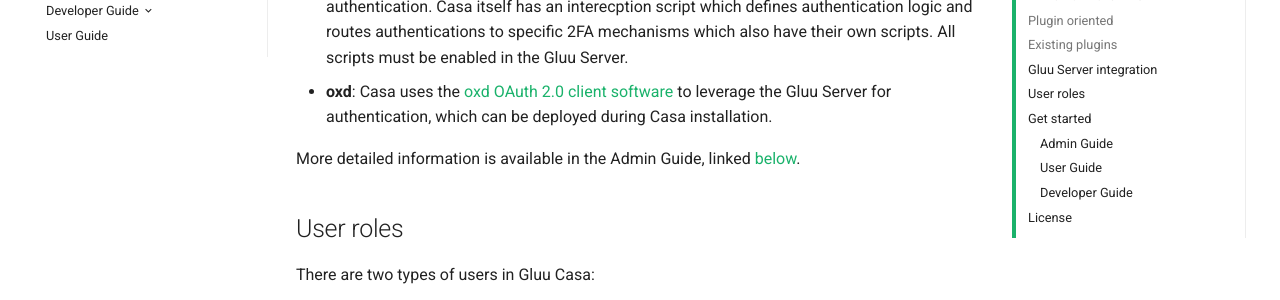
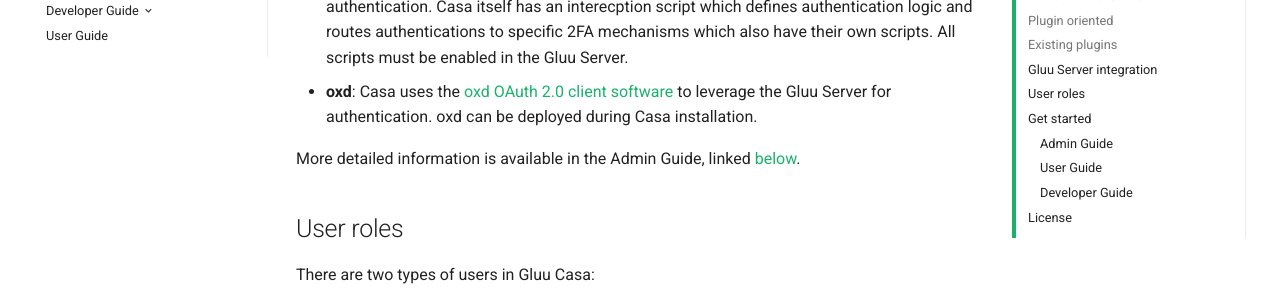
Before and after one commit to shmorri/docs-casa-prod, an MkDocs documentation site: the page built from docs/source/index.md, in a window 1280 px wide and 900 px high, scrolled down 1963 px. Shown: the part 178-478 px from the top of the window. Built offline with MkDocs 1.6.1, drawn with Linux system fonts in a browser that asks for light colours; old or Windows-style settings are respelled for this version of MkDocs.

Commit message:
Update index.md

```diff
--- a/docs/source/index.md
+++ b/docs/source/index.md
@@ -63,7 +63,7 @@ Casa is tightly bundled with the [Gluu Server](https://gluu.org/docs/ce) identit
 
 - **Authentication scripts**: The Gluu Server relies on "interception scripts" to implement user authentication. Casa itself has an interecption script which defines authentication logic and routes authentications to specific 2FA mechanisms which also have their own scripts. All scripts must be enabled in the Gluu Server.
 
-- **oxd**: Casa uses the [oxd OAuth 2.0 client software](https://oxd.gluu.org) to leverage the Gluu Server for authentication, which can be deployed during Casa installation.
+- **oxd**: Casa uses the [oxd OAuth 2.0 client software](https://oxd.gluu.org) to leverage the Gluu Server for authentication. oxd can be deployed during Casa installation.
 
 More detailed information is available in the Admin Guide, linked [below](#admin-guide).
 
```
